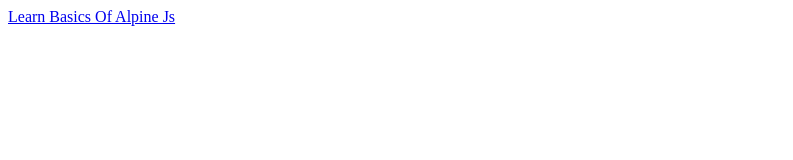
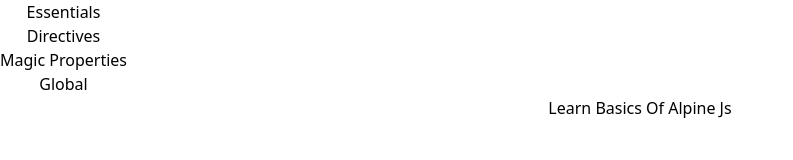
Before and after one commit to sprajapat770/ALPINE-TAILWIND-PROJECT, a plain HTML site: page index.html in a window 1280 px wide. Shown: the whole page, without its empty margins (0-793 px from the left). Drawn offline with nearby package versions, Linux system fonts and the light colour scheme.

Commit message:
installation done

```diff
--- a/index.html
+++ b/index.html
@@ -4,8 +4,30 @@
     <meta charset="UTF-8">
     <meta name="viewport" content="width=device-width, initial-scale=1.0">
     <title>Alpine And Tailwind by Suraj</title>
+    <script src="https://cdn.tailwindcss.com"></script>
+    <script src="//unpkg.com/alpinejs" defer></script>
 </head>
-<body>
-    <a href="./BASICS-ALPINE/"> Learn Basics Of Alpine Js</a>
+<body class="text-center">
+    <header class="bg:gray">
+            <nav class="flex flex-wrap gap-2">
+                <ul role="navigation">
+                    <li>
+                        Essentials
+                    </li>
+                    <li>
+                        Directives
+                    </li>
+                    <li>
+                        Magic Properties
+                    </li>
+                    <li>
+                        Global
+                    </li>
+                </ul>
+            </nav>
+    </header>
+    <main>
+        <a href="./BASICS-ALPINE/" class="m-auto"> Learn Basics Of Alpine Js</a>
+    </main>
 </body>
 </html>
--- /dev/null
+++ b/tailwind.config.js
@@ -0,0 +1,8 @@
+/** @type {import('tailwindcss').Config} */
+module.exports = {
+  content: [],
+  theme: {
+    extend: {},
+  },
+  plugins: [],
+}
```
Also changed, not shown: BASICS-ALPINE/index.html (+22 -1 lines), 1 other file.
